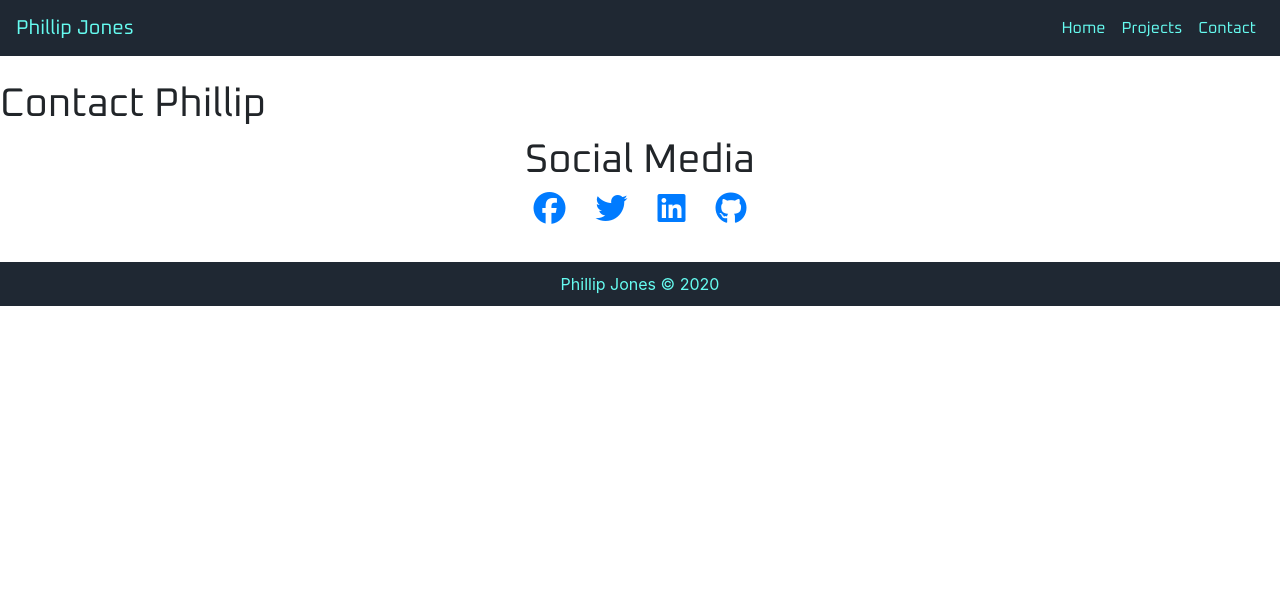
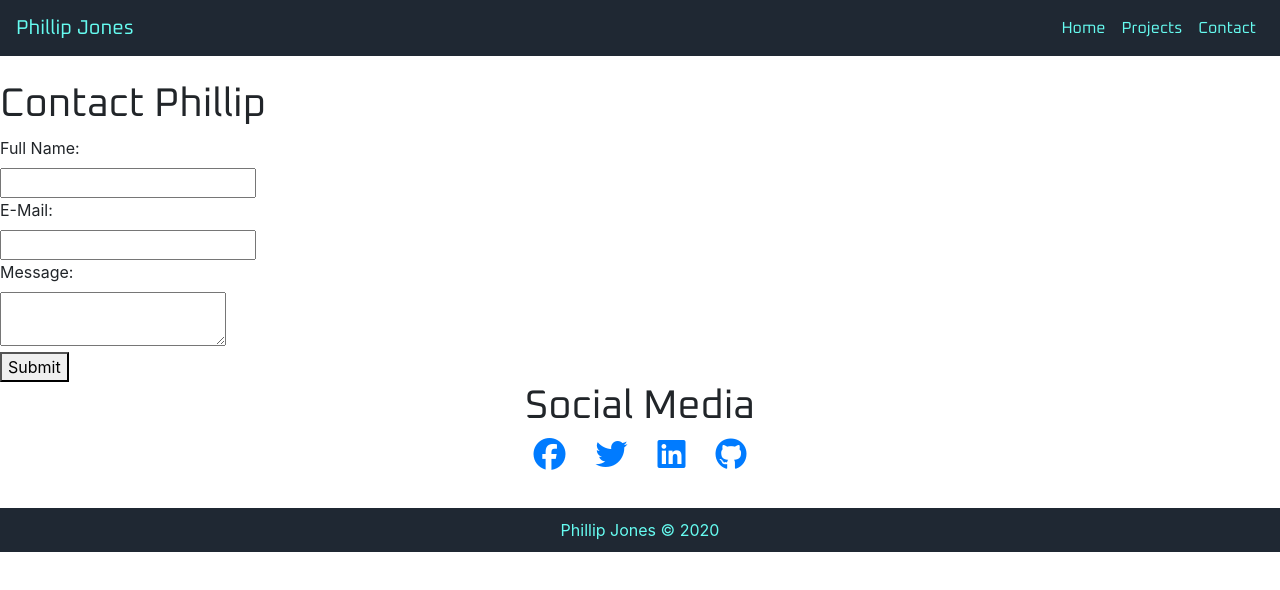
Before and after one commit to ptj92e/React-Portfolio, a React (Create React App) app: page / in a window 1280 px wide. Both pictures are taken after a click on the link "Contact". Shown: the top 590 px of the page. Built offline with nearby package versions, Linux system fonts and the light colour scheme.

Commit message:
Added form component

```diff
--- a/package.json
+++ b/package.json
@@ -6,6 +6,7 @@
     "@testing-library/jest-dom": "^4.2.4",
     "@testing-library/react": "^9.5.0",
     "@testing-library/user-event": "^7.2.1",
+    "axios": "^0.19.2",
     "react": "^16.13.1",
     "react-dom": "^16.13.1",
     "react-scripts": "3.4.1"
--- /dev/null
+++ b/src/components/ContactForm/ContactForm.js
@@ -0,0 +1,29 @@
+import React, { useState } from "react";
+import "./ContactForm.css";
+
+function ContactForm() {
+    const [formObject, setFormObject] = useState({
+        fullName: "",
+        email: "",
+        message: ""
+    });
+
+    function handleInputChange(event) {
+        const { name, value } = event.target;
+        setFormObject({...formObject, [name]: value});
+        console.log(formObject);
+    };
+
+    return (
+        <form id="contactForm">
+            <label htmlFor="fullName">Full Name:</label><br />
+            <input type="text" onChange={handleInputChange} name="fullName"></input><br />
+            <label htmlFor="email">E-Mail:</label><br />
+            <input type="text" onChange={handleInputChange} name="email"></input><br />
+            <label htmlFor="message">Message:</label><br />
+            <textarea type="text" onChange={handleInputChange} name="message"></textarea><br />
+            <button id="submitForm">Submit</button>
+        </form>
+    )
+}
+export default ContactForm;
--- a/src/components/SocialMedia/SocialMedia.js
+++ b/src/components/SocialMedia/SocialMedia.js
@@ -6,10 +6,10 @@ function SocialMedia() {
         <div id="socialDiv">
             <h1>Social Media</h1>
             <div id="iconsDiv">
-                <a href="#" class="fab fa-facebook fa-2x"></a>
-                <a href="#" class="fab fa-twitter fa-2x"></a>
-                <a href="#" class="fab fa-linkedin fa-2x"></a>
-                <a href="#" class="fab fa-github fa-2x"></a>
+                <a href="#" className="fab fa-facebook fa-2x"></a>
+                <a href="#" className="fab fa-twitter fa-2x"></a>
+                <a href="#" className="fab fa-linkedin fa-2x"></a>
+                <a href="#" className="fab fa-github fa-2x"></a>
             </div>
         </div>
     )
--- a/src/components/pages/Contact.js
+++ b/src/components/pages/Contact.js
@@ -1,11 +1,13 @@
 import React from "react";
 import ContactTitle from "../ContactTitle/ContactTitle";
 import SocialMedia from "../SocialMedia/SocialMedia";
+import ContactForm from "../ContactForm/ContactForm";
 
 function Contact() {
     return (
         <div>
             <ContactTitle />
+            <ContactForm />
             <SocialMedia />
         </div>
     );
```
Also changed, not shown: src/components/ContactForm/ContactForm.css (added), src/utils/API.js (added), 1 other file (tests, documents, lock files or other folders).
